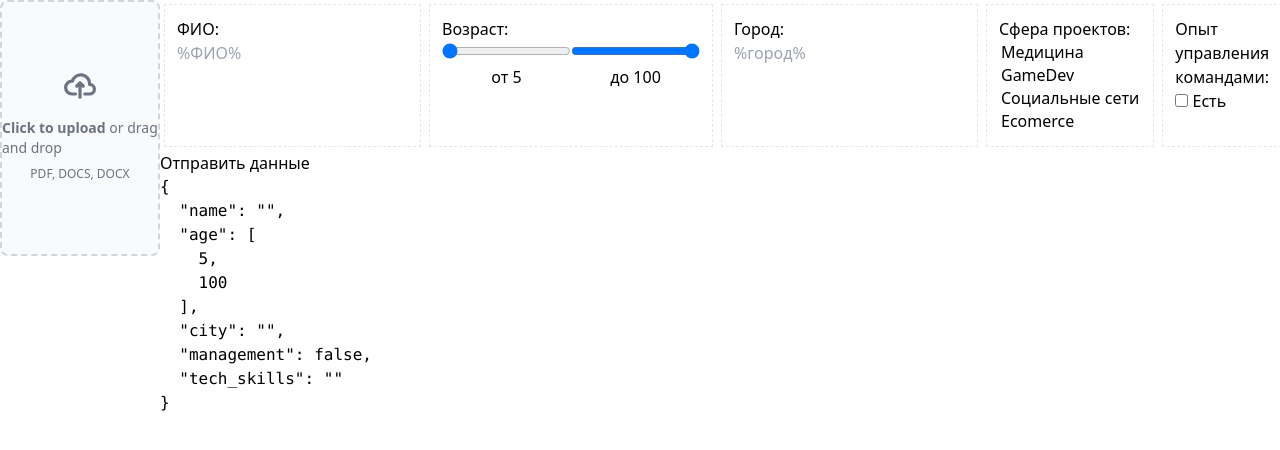
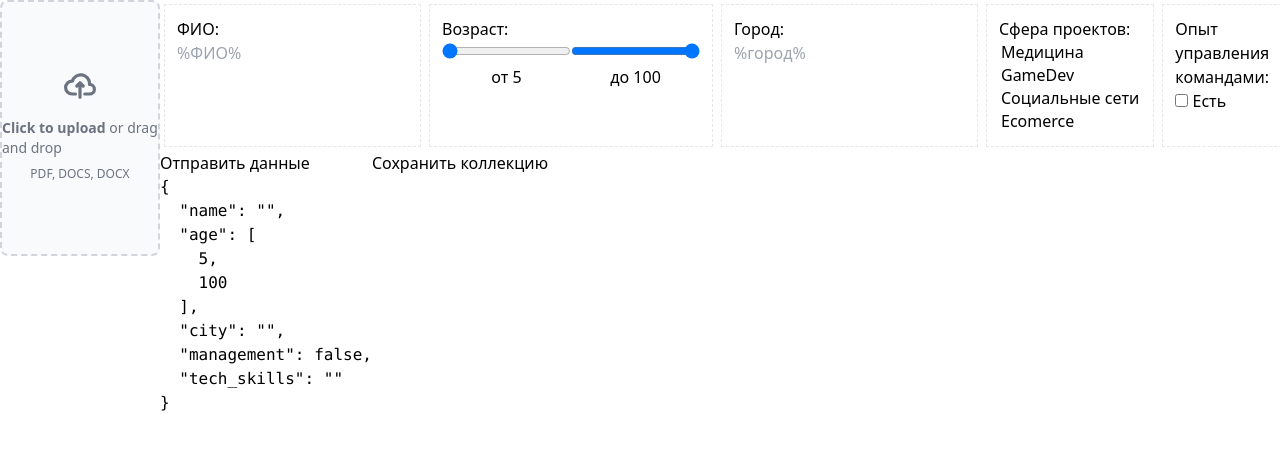
Before and after one commit to EvolutionInIT/hackaton, a Nuxt app: page / in a window 1280 px wide. Shown: the top 450 px of the page. Built offline with nearby package versions, Linux system fonts and the light colour scheme.

Commit message:
add collections save

```diff
--- a/pages/index.vue
+++ b/pages/index.vue
@@ -1,7 +1,7 @@
 <script setup>
 import DropFiles from "~/components/DropFiles.vue";
 
-const queryTemplate = {
+const settings = {
   name: {
     key: "name",
     type: "string",
@@ -90,7 +90,7 @@ const queryTemplate = {
 
 const models = ref({});
 
-for (const [key, { form }] of Object.entries(queryTemplate)) {
+for (const [key, { form }] of Object.entries(settings)) {
   if (form?.type === "range") models.value[key] = [form.range.min, form.range.max];
   else models.value[key] = form?.default;
 }
@@ -99,12 +99,28 @@ for (const [key, { form }] of Object.entries(queryTemplate)) {
 
 const sendData = async () => {
   try {
-    const response = await fetch("http://localhost:3000/backend", {
+    const response = await fetch("http://localhost/api/summary/analyze", {
       method: "POST",
       headers: {
         "Content-Type": "application/json",
       },
-      body: JSON.stringify({ data: { models: models.value, query: queryTemplate } }), // Обернули в объект с ключом data
+      body: JSON.stringify({ models: models.value, settings }), // Обернули в объект с ключом data
+    });
+    const data = await response.json();
+    console.log("Ответ от сервера:", data);
+  } catch (error) {
+    console.error("Ошибка при отправке данных:", error);
+  }
+};
+
+const saveCollection = async () => {
+  try {
+    const response = await fetch("http://localhost/api/summary/collection/save", {
+      method: "POST",
+      headers: {
+        "Content-Type": "application/json",
+      },
+      body: JSON.stringify({ settings }), // Обернули в объект с ключом data
     });
     const data = await response.json();
     console.log("Ответ от сервера:", data);
@@ -122,7 +138,7 @@ const sendData = async () => {
 
     <div class="w-5/8">
       <div class="flex">
-        <div v-for="({ form }, key) in queryTemplate" :key="key" class="p-3 m-1 border-1 border-dashed">
+        <div v-for="({ form }, key) in settings" :key="key" class="p-3 m-1 border-1 border-dashed">
           <div>{{ form?.title }}:</div>
 
           <template v-if="form?.type">
@@ -160,9 +176,14 @@ const sendData = async () => {
         </div>
       </div>
 
-      <div>
-        <button @click="sendData">Отправить данные</button>
-        <pre>{{ models }}</pre>
+      <div class="flex">
+        <div>
+          <button @click="sendData">Отправить данные</button>
+          <pre>{{ models }}</pre>
+        </div>
+        <div>
+          <button @click="saveCollection">Сохранить коллекцию</button>
+        </div>
       </div>
     </div>
   </div>
```
